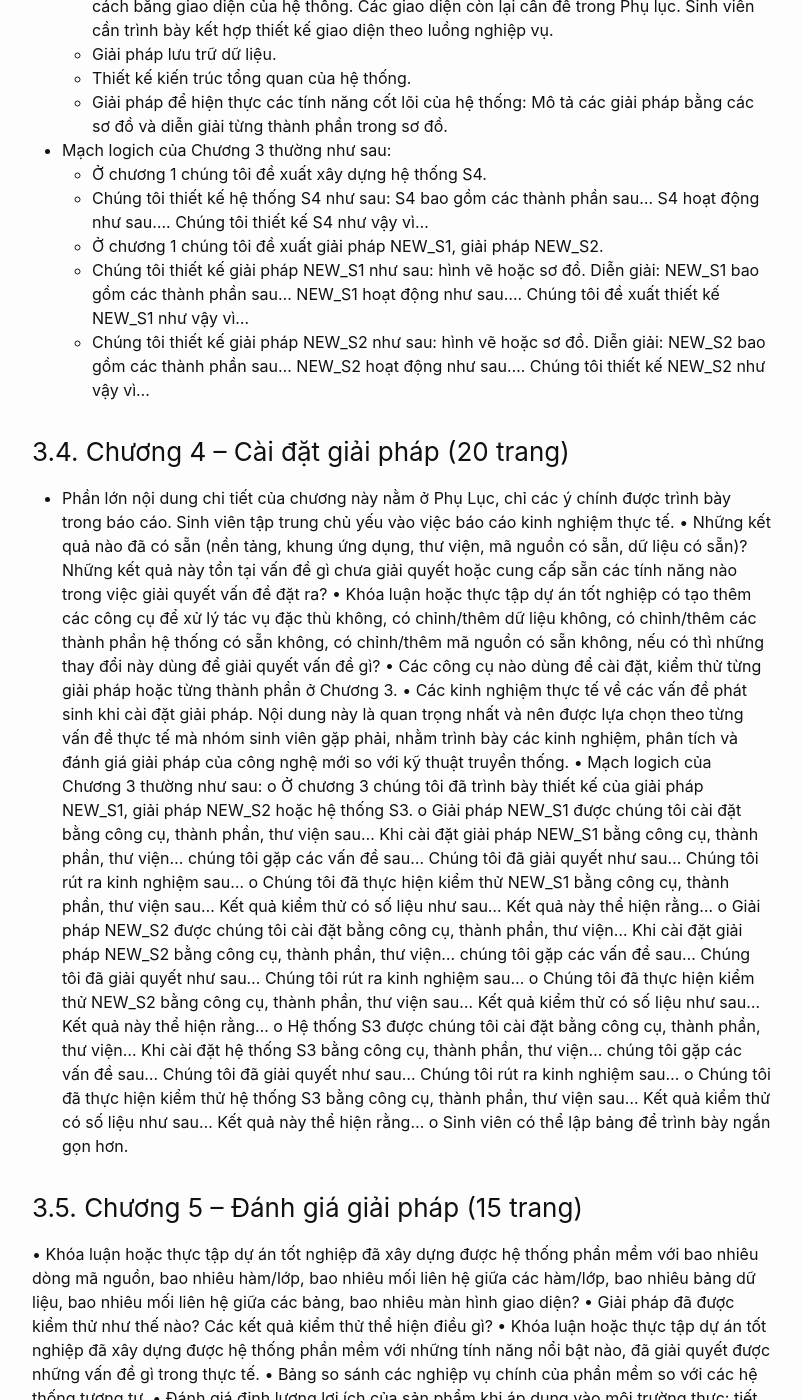
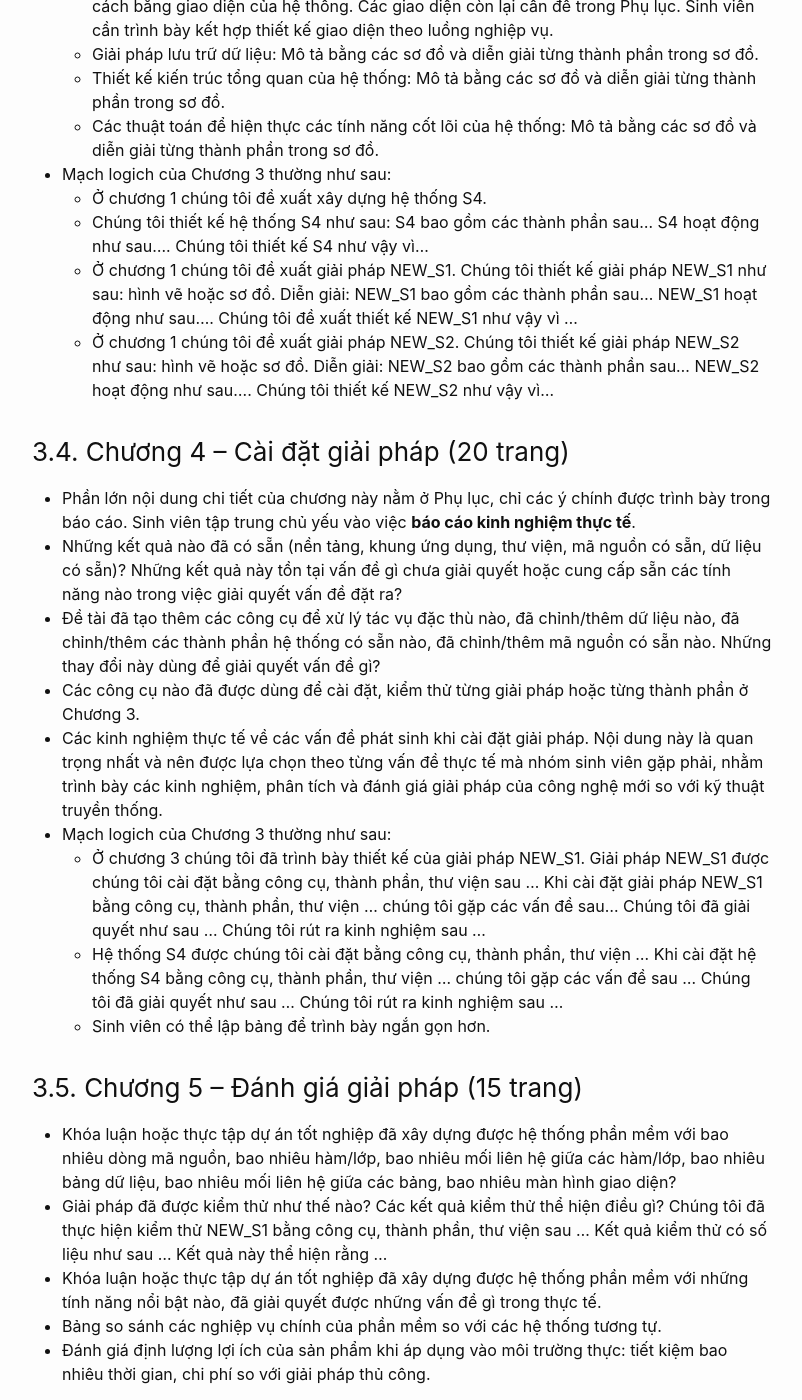
Before and after one commit to ngohuybien/ngohuybien.github.io, a Jekyll site: the page built from _posts/2024-01-19-thesis-report.md, in a window 1280 px wide and 1400 px high, scrolled down 3297 px. Shown: the whole window, without its empty margins (238-1040 px from the left). Built offline with Jekyll 4.4.1, drawn with Linux system fonts in a browser that asks for light colours; some of the changed text lies outside the part shown.

Commit message:
Update 2024-01-19-thesis-report.md

```diff
--- a/_posts/2024-01-19-thesis-report.md
+++ b/_posts/2024-01-19-thesis-report.md
@@ -10,8 +10,8 @@
 
 ## 1. Thông tin chung
 * Sinh viên tuyệt đối **KHÔNG chép lại từ các nguồn tiếng Việt (hoặc chép và sửa vài từ)**.
+*	Sinh viên cần ghi đầy đủ các tài liệu tham khảo, và chỉ dùng **sách, bài báo** và các liên kết đến các trường học, viện nghiên cứu.
 *	Sinh viên **không** dùng liên kết đến Wikipedia hay bất cứ trang tin tức nào.
-*	Sinh viên cần ghi đầy đủ các tài liệu tham khảo, và chỉ dùng sách, bài báo và các liên kết đến các trường học, viện nghiên cứu.
 *	Với mỗi tài liệu tham khảo, sinh viên phải có trích dẫn trong báo cáo.
 * Sinh viên cần thể hiện các tài liệu tham khảo theo đúng chuẩn thông dụng. Sinh viên nên sử dụng tính năng Cite (thể hiện bằng dấu nháy) của [Google Scholar](https://scholar.google.com.vn/scholar?hl=en&as_sdt=0%2C5&q=Efficient+backprop) để xem mẫu trình bày tài liệu tham khảo. Sinh viên nên chọn chuẩn APA.
 *	Các liên kết nếu có sinh viên để trong Footnote tại trang đề cập, **không** để trong tài liệu tham khảo.
@@ -52,8 +52,8 @@
     * Mô tả **luồng quy trình nghiệp vụ** dự kiến đề tài sẽ thực hiện để giải quyết vấn đề cho từng vai trò (end-to-end business workflows), các chức năng cần có để thực thi luồng quy trình nghiệp vụ đề ra. Sinh viên có thể chỉ trình bày 1 hoặc 2 luồng nghiệp vụ chính ở chương này, những luồng phụ cần để trong Phụ lục.
 * Mục tiêu và yêu cầu chi tiết của đề tài:
     * Đề tài giải quyết vấn đề hay khắc phục điểm yếu của các ứng dụng tương tự? Mục tiêu khi làm đề tài này là gì? Các tính năng cần đạt được là gì? Các sản phẩm cần đạt được là gì?
+    * Phần mục tiêu cần **bao gồm tối thiểu** các mục tiêu trong File “Tên và mục tiêu đề tài” mà giảng viên đã gửi cho sinh viên.
     * Phần mục tiêu cần ghi rõ, ngắn gọn, gạch đầu dòng: Các sản phẩm cần đạt được, các tính năng cần đạt được, các cải tiến cần đạt được. Cần loại bỏ các mục tiêu mơ hồ, không thể hiện được bằng sản phẩm.
-    * Phần mục tiêu cần bao gồm tối thiểu các mục tiêu trong File “Tên và mục tiêu đề tài” mà giảng viên đã gửi cho sinh viên.
 * Phạm vi đề tài: Các nội dung sẽ không quan tâm, các tính năng sẽ không thực hiện?
 * Mạch logich của Chương 1 thường như sau:
     * Vì vấn đề P (dẫn chứng bằng số liệu) nên người ta đề xuất các giải pháp thủ công S1, S2. Các giải pháp S1, S2 có các hạn chế L1, L2 (dẫn chứng). Chúng tôi đề xuất giải pháp NEW_S1 để giải quyết hạn chế L1. Chúng tôi đề xuất giải pháp NEW_S2 để giải quyết hạn chế L2. Giải pháp NEW_S1 khác với giải pháp S1 ở chỗ... Giải pháp NEW_S2 khác với giải pháp S2 ở chỗ ...
@@ -62,56 +62,49 @@
 
 ### 3.2. Chương 2 – Lý thuyết nền tảng (10 trang)
 * Trình bày các kiến thức nền tảng liên quan đến từng vấn đề cần giải quyết của đề tài, dựa vào các tài liệu tham khảo, phần mềm tham khảo. Các kiến thức trong chương 2 là các kiến thức đã được chứng minh là đúng. Sinh viên chỉ cần liệt kê các thuật ngữ thật ngắn gọn, không cần đi chi tiết vào diễn giải hay trình bày chi tiết các thuật ngữ này.
-* Nội dung chương có thể trình bày các mẫu kiến trúc, các mô hình, các thuật toán đã được chứng minh là hiệu quả, sẽ được dùng trong đề tài.
+* Nội dung chương có thể trình bày các mẫu kiến trúc, các mô hình, các thuật toán **đã được chứng minh là hiệu quả**, sẽ được **dùng trong đề tài**.
 * Mạch logich của Chương 2 thường như sau:
     * Ở chương 1 đề tài đã đề xuất giải pháp NEW_S1. Giải pháp NEW_S1 liên quan đến khái niệm lý thuyết T1. T1 là… Chúng ta quan tâm đến T1 vì… T1 hoạt động tổng quan như sau....
     * Ở chương 1 đề tài đã đề xuất hệ thống S4. Hệ thống S4 liên quan đến khái niệm lý thuyết T4. T4 là… Chúng ta quan tâm đến T4 vì… T4 hoạt động tổng quan như sau....
 
 ### 3.3. Chương 3 – Thiết kế giải pháp (30 trang)
-* Nội dung chương 3 trình bày giải pháp cho từng bài toán cụ thể. Các nội dung cần trình bày bằng ví dụ, với các giá trị cụ thể, minh họa cho các khái niệm. Các ví dụ được lấy ra từ hệ thống phần mềm đã được viết.
-* Giải pháp được trình bày không phụ thuộc vào ngôn ngữ lập trình, công cụ sử dụng.
+* Nội dung chương 3 trình bày giải pháp cho **từng bài toán cụ thể**. Các nội dung cần trình bày **bằng ví dụ**, với các giá trị cụ thể, minh họa cho các khái niệm. Các ví dụ được lấy ra từ hệ thống phần mềm đã được viết.
+* Giải pháp được trình bày **không phụ thuộc vào ngôn ngữ lập trình, công cụ sử dụng**.
 * Sinh viên dựa vào các tài liệu tham khảo, các suy luận, các chuẩn có sẵn, các kết quả đạt được khi thực nghiệm để chứng minh, lý giải vì sao lại chọn giải pháp như vậy cho từng vấn đề, mục tiêu.
 * Nội dung chương 3 có thể bao gồm, nhưng không giới hạn:
     * Thiết kế giao diện hệ thống: chỉ 1 hoặc 2 giao diện chính. Sinh viên nên lựa chọn một vài phong cách thiết kế giao diện, phân tích lợi ích của cách tiếp cận, và minh họa phong cách bằng giao diện của hệ thống. Các giao diện còn lại cần để trong Phụ lục. Sinh viên cần trình bày kết hợp thiết kế giao diện theo luồng nghiệp vụ.
-    * Giải pháp lưu trữ dữ liệu.
-    * Thiết kế kiến trúc tổng quan của hệ thống.
-    * Giải pháp để hiện thực các tính năng cốt lõi của hệ thống: Mô tả các giải pháp bằng các sơ đồ và diễn giải từng thành phần trong sơ đồ.
+    * Giải pháp lưu trữ dữ liệu: Mô tả bằng các sơ đồ và diễn giải từng thành phần trong sơ đồ.
+    * Thiết kế kiến trúc tổng quan của hệ thống: Mô tả bằng các sơ đồ và diễn giải từng thành phần trong sơ đồ.
+    * Các thuật toán để hiện thực các tính năng cốt lõi của hệ thống: Mô tả bằng các sơ đồ và diễn giải từng thành phần trong sơ đồ.
 * Mạch logich của Chương 3 thường như sau:
     * Ở chương 1 chúng tôi đề xuất xây dựng hệ thống S4.
     * Chúng tôi thiết kế hệ thống S4 như sau: S4 bao gồm các thành phần sau… S4 hoạt động như sau…. Chúng tôi thiết kế S4 như vậy vì…
-  * Ở chương 1 chúng tôi đề xuất giải pháp NEW_S1, giải pháp NEW_S2.
-  * Chúng tôi thiết kế giải pháp NEW_S1 như sau: hình vẽ hoặc sơ đồ. Diễn giải: NEW_S1 bao gồm các thành phần sau… NEW_S1 hoạt động như sau…. Chúng tôi đề xuất thiết kế NEW_S1 như vậy vì…
-  * Chúng tôi thiết kế giải pháp NEW_S2 như sau: hình vẽ hoặc sơ đồ. Diễn giải: NEW_S2 bao gồm các thành phần sau… NEW_S2 hoạt động như sau…. Chúng tôi thiết kế NEW_S2 như vậy vì…
+    * Ở chương 1 chúng tôi đề xuất giải pháp NEW_S1. Chúng tôi thiết kế giải pháp NEW_S1 như sau: hình vẽ hoặc sơ đồ. Diễn giải: NEW_S1 bao gồm các thành phần sau… NEW_S1 hoạt động như sau…. Chúng tôi đề xuất thiết kế NEW_S1 như vậy vì ...
+    * Ở chương 1 chúng tôi đề xuất giải pháp NEW_S2. Chúng tôi thiết kế giải pháp NEW_S2 như sau: hình vẽ hoặc sơ đồ. Diễn giải: NEW_S2 bao gồm các thành phần sau… NEW_S2 hoạt động như sau…. Chúng tôi thiết kế NEW_S2 như vậy vì…
 
 ### 3.4. Chương 4 – Cài đặt giải pháp (20 trang)
-
--	Phần lớn nội dung chi tiết của chương này nằm ở Phụ Lục, chỉ các ý chính được trình bày trong báo cáo. Sinh viên tập trung chủ yếu vào việc báo cáo kinh nghiệm thực tế.
-•	Những kết quả nào đã có sẵn (nền tảng, khung ứng dụng, thư viện, mã nguồn có sẵn, dữ liệu có sẵn)? Những kết quả này tồn tại vấn đề gì chưa giải quyết hoặc cung cấp sẵn các tính năng nào trong việc giải quyết vấn đề đặt ra?
-•	Khóa luận hoặc thực tập dự án tốt nghiệp có tạo thêm các công cụ để xử lý tác vụ đặc thù không, có chỉnh/thêm dữ liệu không, có chỉnh/thêm các thành phần hệ thống có sẵn không, có chỉnh/thêm mã nguồn có sẵn không, nếu có thì những thay đổi này dùng để giải quyết vấn đề gì?
-•	Các công cụ nào dùng để cài đặt, kiểm thử từng giải pháp hoặc từng thành phần ở Chương 3.
-•	Các kinh nghiệm thực tế về các vấn đề phát sinh khi cài đặt giải pháp. Nội dung này là quan trọng nhất và nên được lựa chọn theo từng vấn đề thực tế mà nhóm sinh viên gặp phải, nhằm trình bày các kinh nghiệm, phân tích và đánh giá giải pháp của công nghệ mới so với kỹ thuật truyền thống.
-•	Mạch logich của Chương 3 thường như sau:
-o	Ở chương 3 chúng tôi đã trình bày thiết kế của giải pháp NEW_S1, giải pháp NEW_S2 hoặc hệ thống S3.
-o	Giải pháp NEW_S1 được chúng tôi cài đặt bằng công cụ, thành phần, thư viện sau… Khi cài đặt giải pháp NEW_S1 bằng công cụ, thành phần, thư viện… chúng tôi gặp các vấn đề sau… Chúng tôi đã giải quyết như sau… Chúng tôi rút ra kinh nghiệm sau…
-o	Chúng tôi đã thực hiện kiểm thử NEW_S1 bằng công cụ, thành phần, thư viện sau… Kết quả kiểm thử có số liệu như sau… Kết quả này thể hiện rằng…
-o	Giải pháp NEW_S2 được chúng tôi cài đặt bằng công cụ, thành phần, thư viện… Khi cài đặt giải pháp NEW_S2 bằng công cụ, thành phần, thư viện… chúng tôi gặp các vấn đề sau… Chúng tôi đã giải quyết như sau… Chúng tôi rút ra kinh nghiệm sau…
-o	Chúng tôi đã thực hiện kiểm thử NEW_S2 bằng công cụ, thành phần, thư viện sau… Kết quả kiểm thử có số liệu như sau… Kết quả này thể hiện rằng…
-o	Hệ thống S3 được chúng tôi cài đặt bằng công cụ, thành phần, thư viện… Khi cài đặt hệ thống S3 bằng công cụ, thành phần, thư viện… chúng tôi gặp các vấn đề sau… Chúng tôi đã giải quyết như sau… Chúng tôi rút ra kinh nghiệm sau…
-o	Chúng tôi đã thực hiện kiểm thử hệ thống S3 bằng công cụ, thành phần, thư viện sau… Kết quả kiểm thử có số liệu như sau… Kết quả này thể hiện rằng…
-o	Sinh viên có thể lập bảng để trình bày ngắn gọn hơn.
+* Phần lớn nội dung chi tiết của chương này nằm ở Phụ lục, chỉ các ý chính được trình bày trong báo cáo. Sinh viên tập trung chủ yếu vào việc **báo cáo kinh nghiệm thực tế**.
+* Những kết quả nào đã có sẵn (nền tảng, khung ứng dụng, thư viện, mã nguồn có sẵn, dữ liệu có sẵn)? Những kết quả này tồn tại vấn đề gì chưa giải quyết hoặc cung cấp sẵn các tính năng nào trong việc giải quyết vấn đề đặt ra?
+* Đề tài đã tạo thêm các công cụ để xử lý tác vụ đặc thù nào, đã chỉnh/thêm dữ liệu nào, đã chỉnh/thêm các thành phần hệ thống có sẵn nào, đã chỉnh/thêm mã nguồn có sẵn nào. Những thay đổi này dùng để giải quyết vấn đề gì?
+* Các công cụ nào đã được dùng để cài đặt, kiểm thử từng giải pháp hoặc từng thành phần ở Chương 3.
+* Các kinh nghiệm thực tế về các vấn đề phát sinh khi cài đặt giải pháp. Nội dung này là quan trọng nhất và nên được lựa chọn theo từng vấn đề thực tế mà nhóm sinh viên gặp phải, nhằm trình bày các kinh nghiệm, phân tích và đánh giá giải pháp của công nghệ mới so với kỹ thuật truyền thống.
+* Mạch logich của Chương 3 thường như sau:
+   * Ở chương 3 chúng tôi đã trình bày thiết kế của giải pháp NEW_S1. Giải pháp NEW_S1 được chúng tôi cài đặt bằng công cụ, thành phần, thư viện sau ... Khi cài đặt giải pháp NEW_S1 bằng công cụ, thành phần, thư viện ... chúng tôi gặp các vấn đề sau… Chúng tôi đã giải quyết như sau ... Chúng tôi rút ra kinh nghiệm sau ...
+   * Hệ thống S4 được chúng tôi cài đặt bằng công cụ, thành phần, thư viện ... Khi cài đặt hệ thống S4 bằng công cụ, thành phần, thư viện ... chúng tôi gặp các vấn đề sau ... Chúng tôi đã giải quyết như sau ... Chúng tôi rút ra kinh nghiệm sau ...
+   * Sinh viên có thể lập bảng để trình bày ngắn gọn hơn.
 
 ### 3.5. Chương 5 – Đánh giá giải pháp (15 trang)
-•	Khóa luận hoặc thực tập dự án tốt nghiệp đã xây dựng được hệ thống phần mềm với bao nhiêu dòng mã nguồn, bao nhiêu hàm/lớp, bao nhiêu mối liên hệ giữa các hàm/lớp, bao nhiêu bảng dữ liệu, bao nhiêu mối liên hệ giữa các bảng, bao nhiêu màn hình giao diện?
-•	Giải pháp đã được kiểm thử như thế nào? Các kết quả kiểm thử thể hiện điều gì?
-•	Khóa luận hoặc thực tập dự án tốt nghiệp đã xây dựng được hệ thống phần mềm với những tính năng nổi bật nào, đã giải quyết được những vấn đề gì trong thực tế.
-•	Bảng so sánh các nghiệp vụ chính của phần mềm so với các hệ thống tương tự.
-•	Đánh giá định lượng lợi ích của sản phẩm khi áp dụng vào môi trường thực: tiết kiệm bao nhiêu thời gian, chi phí so với giải pháp thủ công.
+* Khóa luận hoặc thực tập dự án tốt nghiệp đã xây dựng được hệ thống phần mềm với bao nhiêu dòng mã nguồn, bao nhiêu hàm/lớp, bao nhiêu mối liên hệ giữa các hàm/lớp, bao nhiêu bảng dữ liệu, bao nhiêu mối liên hệ giữa các bảng, bao nhiêu màn hình giao diện?
+* Giải pháp đã được kiểm thử như thế nào? Các kết quả kiểm thử thể hiện điều gì? Chúng tôi đã thực hiện kiểm thử NEW_S1 bằng công cụ, thành phần, thư viện sau ... Kết quả kiểm thử có số liệu như sau ... Kết quả này thể hiện rằng ...
+* Khóa luận hoặc thực tập dự án tốt nghiệp đã xây dựng được hệ thống phần mềm với những tính năng nổi bật nào, đã giải quyết được những vấn đề gì trong thực tế.
+* Bảng so sánh các nghiệp vụ chính của phần mềm so với các hệ thống tương tự.
+* Đánh giá định lượng lợi ích của sản phẩm khi áp dụng vào môi trường thực: tiết kiệm bao nhiêu thời gian, chi phí so với giải pháp thủ công.
 
 ### 3.6. Chương 6 – Kết luận (5 trang)
-•	Các sản phẩm nổi bật thu được là gì (thiết kế, hệ thống phần mềm, công cụ hỗ trợ, tài liệu nghiên cứu về sản phẩm, dữ liệu tạo ra được, mô hình huấn luyện được, công cụ tạo ra được để xử lý một tác vụ đặc thù nào đó). Có cải tiến, mở rộng mã nguồn mở không?
-•	Bảng so sánh các kết quả thu được với các mục tiêu đề ra ban đầu.
-•	Phương hướng phát triển và nghiên cứu trong tương lai: Liệt kê một số vấn đề còn tồn tại và đề ra phương hướng giải quyết (một cách rất tổng quát) trong tương lai.
-•	Tập trung vào ưu điểm của ứng dụng. Không tập trung vào các hạn chế, không nêu các lý do biện minh (nhân lực, thời gian), chỉ nói là chúng tôi dự đinh trong tương lai sẽ khắc phục các hạn chế.
+* Các sản phẩm nổi bật thu được là gì (thiết kế, hệ thống phần mềm, công cụ hỗ trợ, tài liệu nghiên cứu về sản phẩm, dữ liệu tạo ra được, mô hình huấn luyện được, công cụ tạo ra được để xử lý một tác vụ đặc thù nào đó). Có cải tiến, mở rộng mã nguồn mở không?
+* Bảng so sánh các kết quả thu được với các mục tiêu đề ra ban đầu.
+* Phương hướng phát triển và nghiên cứu trong tương lai: Liệt kê một số vấn đề còn tồn tại và đề ra phương hướng giải quyết (một cách rất tổng quát) trong tương lai.
+* Tập trung vào ưu điểm của ứng dụng. Không tập trung vào các hạn chế, không nêu các lý do biện minh (nhân lực, thời gian), chỉ nói là chúng tôi dự định trong tương lai sẽ khắc phục các hạn chế.
 
 ### 3.7. Phụ lục
 •	Lịch sử các hệ thống, công cụ.
```
